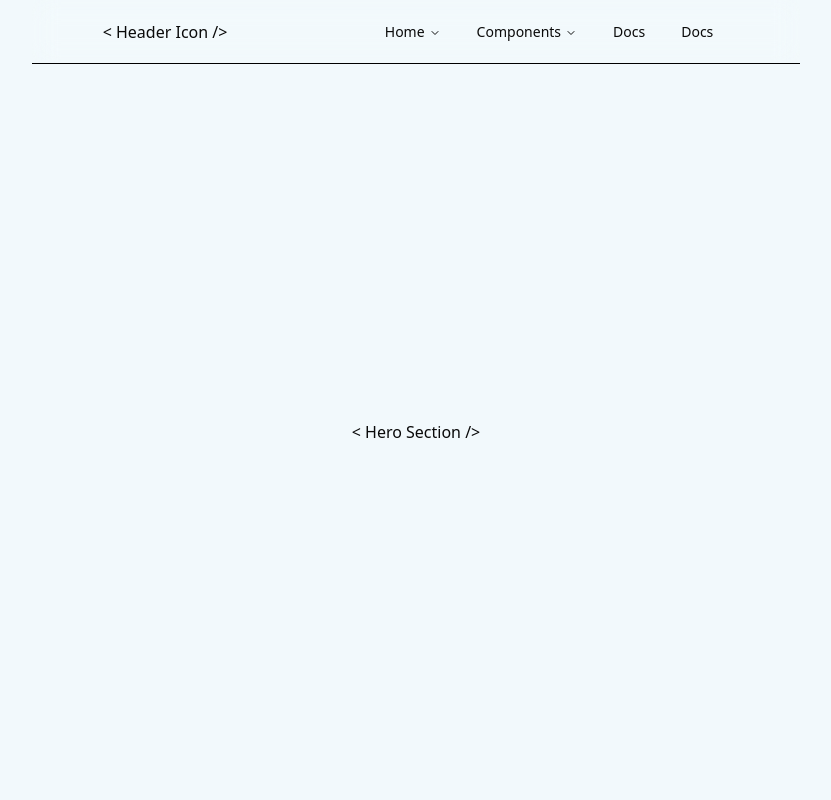
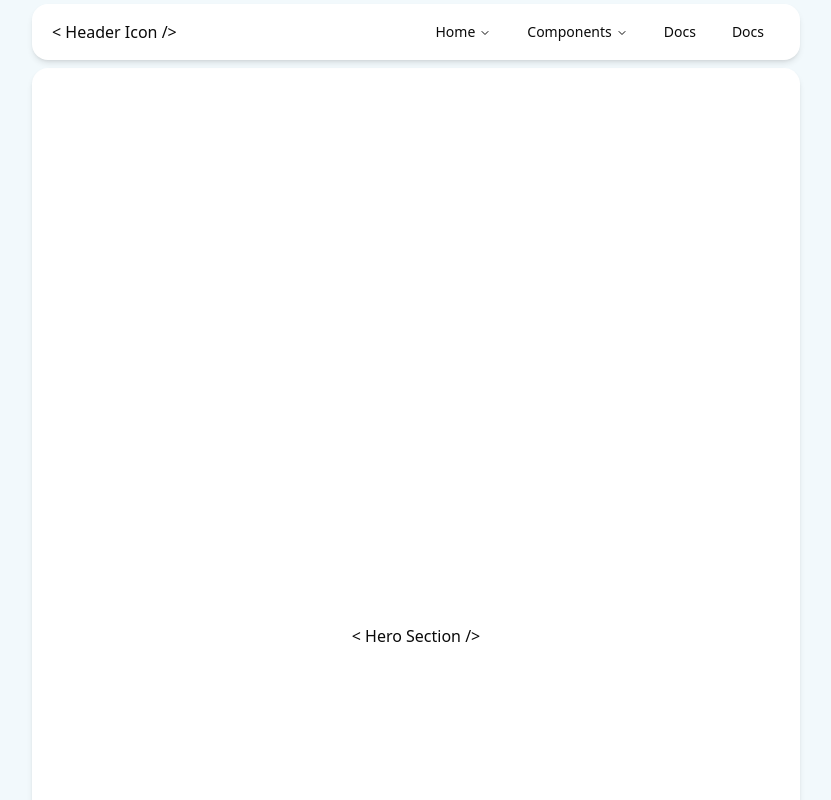
Before and after one commit to bagoesrex/portfolio-website, a Next.js app: page / in a window 1280 px wide. Shown: the top 800 px of the page, without its empty margins (224-1055 px from the left). Built offline with nearby package versions, Linux system fonts and the light colour scheme.

Commit message:
style: adjust header background and shadow

```diff
--- a/app/page.tsx
+++ b/app/page.tsx
@@ -1,7 +1,7 @@
 export default function Home() {
   return (
-    <main className="max-w-3xl h-screen mx-auto pt-16">
-      <section className="flex flex-col justify-center items-center h-full">
+    <main className="max-w-3xl h-[150vh] mx-auto mt-1 pt-16">
+      <section className="flex flex-col justify-center items-center rounded-2xl bg-white shadow-md h-full">
         <h1>{` < Hero Section />`}</h1>
       </section>
     </main>
--- a/components/layout/header.tsx
+++ b/components/layout/header.tsx
@@ -2,8 +2,8 @@ import Navbar from "./navbar";
 
 export default function Header() {
     return (
-        <header className="fixed top-0 w-full z-50  h-16 px-5">
-            <div className="flex flex-row justify-around items-center backdrop-blur-md max-w-3xl mx-auto h-full border-b-1 border-black">
+        <header className="fixed top-0 w-full z-50 h-14 mt-1">
+            <div className="flex flex-row justify-between bg-white rounded-2xl items-center shadow-md max-w-3xl mx-auto px-5 h-full">
                 <div>
                     <h1>{`< Header Icon />`}</h1>
                 </div>
```
